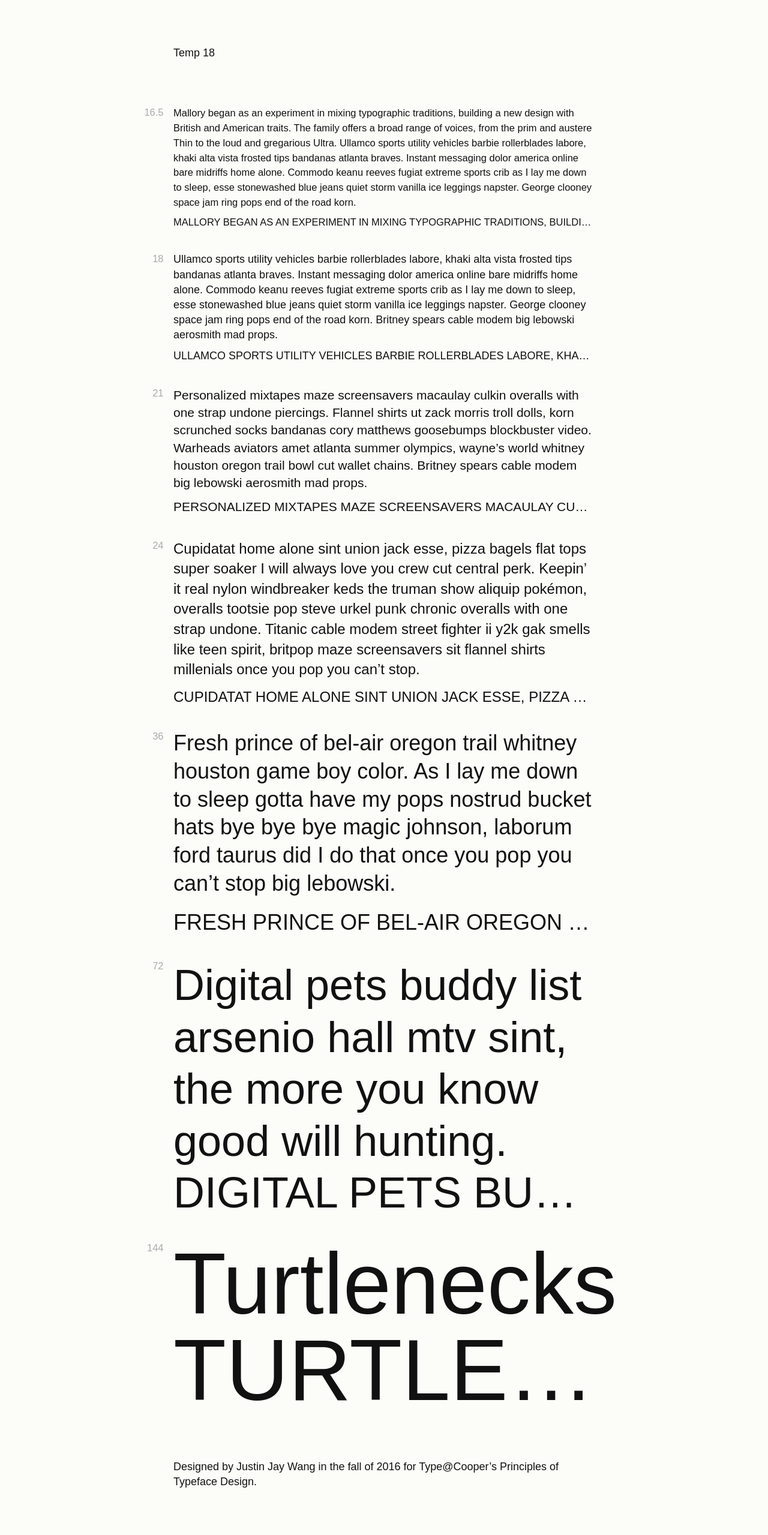
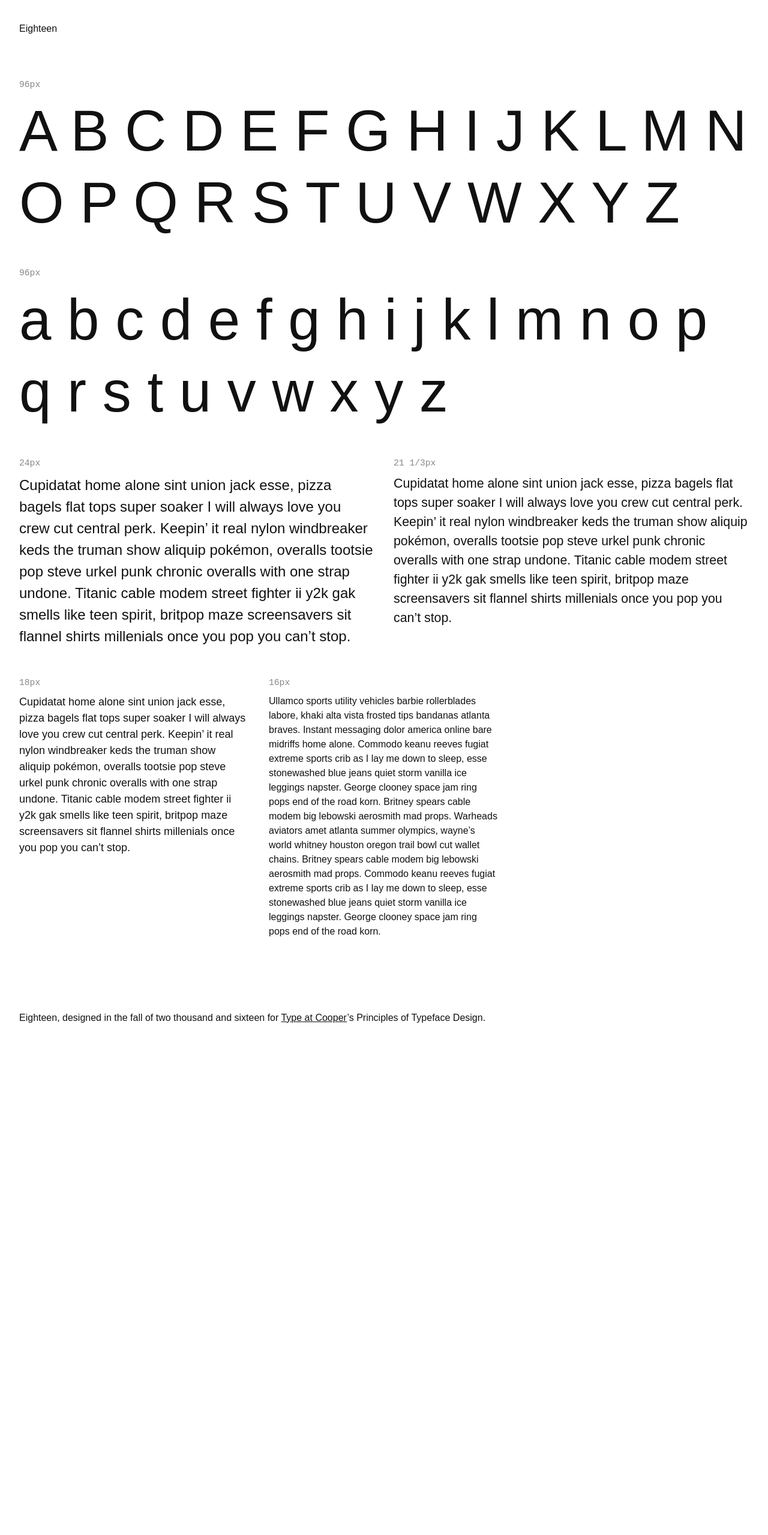
Before and after one commit to justinjaywang/eighteen, a Jekyll site: the page built from index.markdown, in a window 1280 px wide. Shown: the whole page at 60% size. Built offline with Jekyll 4.4.1, drawn with Linux system fonts in a browser that asks for light colours; after the commit the page ends 1745 px from its top, so only the background shows below that.

Commit message:
build out columns; styles

```diff
--- a/_config.yml
+++ b/_config.yml
@@ -1,4 +1,4 @@
-title: Temp 18
+title: Eighteen
 timezone: America/New_York
 url:
 author: Justin Jay Wang
@@ -13,7 +13,7 @@ exclude:
 - '.gitignore'
 sass:
   style: compressed
-repository: justinjaywnag/typeface-fall-2016
+repository: justinjaywang/typeface-fall-2016
 google_analytics:
 footer: >
-  Designed by Justin Jay Wang in the fall of 2016 for Type@Cooper's Principles of Typeface Design.
+  Eighteen, designed in the fall of two thousand and sixteen for [Type at Cooper](http://coopertype.org)'s Principles of Typeface Design.
--- a/_layouts/index.html
+++ b/_layouts/index.html
@@ -2,13 +2,12 @@
 layout: default
 ---
 
-<main class="main">
+<main class="main row">
   {% comment %}{{ content }}{% endcomment %}
   {% for item in page.items %}
-    <section class="section">
-      <p class="p p--{{ item.size }}">{{ item.content }}</p>
-      <p class="p p--{{ item.size }} caps">{{ item.content }}</p>
-      <aside class="aside">{{ item.aside | default: item.size }}</aside>
+    <section class="section col{% for class in item.classes %} {{ class }}{% endfor %}">
+      <aside class="aside">{{ item.size }}</aside>
+      <p class="p">{{ item.content }}</p>
     </section>
   {% endfor %}
 </main>
--- a/_sass/_mixins.scss
+++ b/_sass/_mixins.scss
@@ -112,6 +112,20 @@
   background-position: $position;
   background-repeat: no-repeat;
   width: 100%;
+}
+
+// columns
+// -------
+
+@mixin columns($count) {
+  -webkit-columns: $count;
+  -moz-columns: $count;
+  columns: $count;
+}
+@mixin column-gap($gap) {
+  -webkit-column-gap: $gap;
+  -moz-column-gap: $gap;
+  column-gap: $gap;
 }
 
 // responsive
--- a/_sass/_variables.scss
+++ b/_sass/_variables.scss
@@ -1,20 +1,17 @@
 // colors
 // ------
 
-$background-color--body: #fcfcf9;
+$background-color--body: #fff;
 $color--primary:         #111;
-$color--secondary:       #aaa;
+$color--secondary:       rgba($color--primary, 0.5);
 
 // typography
 // ----------
 
-$font-size--html:    18px;
-$font-size--small:   0.916667em;
-
-$font-family--body: sans-serif;
-$font-weight--body: 400;
-$font-size--body:   1em;
-$line-height--body: 1.4;
+$font-size--html:    16px;
+$font-family--body:  'temp18-regular', sans-serif;
+$font-family--aside: monospace, sans-serif;
+$line-height--body:  1.5;
 
 // sizing and spacing
 // ------------------
@@ -33,7 +30,7 @@ $max-width--sm: ($min-width--md - 1);
 $max-width--md: ($min-width--lg - 1);
 $max-width--lg: ($min-width--xl - 1);
 
-$max-width--container: 42rem;
+$max-width--container: 1440px;
 
-$gutter--sm: 4.166667%;
-$gutter:     1.5rem;
+$gutter--sm: 1rem;
+$gutter:     2rem;
--- a/_sass/all.scss
+++ b/_sass/all.scss
@@ -21,67 +21,96 @@ html {
   height: 100%;
   @include box-sizing(border-box);
   font-size: $font-size--html;
+  @include user-select(none);
 }
 body {
   font-family: $font-family--body;
-  font-weight: $font-weight--body;
-  font-size: $font-size--body;
+  font-weight: 400;
+  font-size: 1em;
   line-height: $line-height--body;
   background-color: $background-color--body;
   color: $color--primary;
-  @include antialias;
+  // @include antialias;
   overflow-x: hidden;
 }
+a {
+  color: inherit;
+  text-decoration: underline;
+  &:hover {
+    text-decoration: none;
+  }
+}
 .section {
-  margin-bottom: $v*1.5;
-  position: relative;
+  margin-bottom: $v*2;
+}
+.aside {
+  font-family: $font-family--aside;
+  font-size: $font-size--html*0.916667;
+  color: $color--secondary;
+  &:after {
+    content: 'px';
+  }
+  margin-bottom: $v*0.333333;
 }
 .p {
-  margin-bottom: 0.5em;
 }
-.p--small {
-  font-size: 0.916667em;
-  line-height: 1.5;
+.size--128 {
+  font-size: 128px;
+  line-height: 1.25;
 }
-.p--normal {
-  font-size: 1em;
+.size--96 {
+  font-size: 96px;
+  line-height: 1.25;
 }
-.p--21 {
-  font-size: 1.166667em;
-  line-height: 1.4;
+.size--64 {
+  font-size: 64px;
+  line-height: 1.375;
 }
-.p--24 {
-  font-size: 1.333333em;
-  line-height: 1.4;
+.size--32 {
+  font-size: 32px;
+  line-height: 1.375;
 }
-.p--36 {
-  font-size: 2em;
-  line-height: 1.3;
+.size--24 {
+  font-size: 24px;
 }
-.p--72 {
-  font-size: 4em;
-  line-height: 1.2;
-  margin-bottom: 0;
+.size--21-3 {
+  font-size: 21.333333px;
 }
-.p--144 {
-  font-size: 8em;
-  line-height: 1;
-  margin-bottom: 0;
+.size--18 {
+  font-size: 18px;
+}
+.size--16 {
+  font-size: 16px;
+}
+.columns--3 {
+  @include column-gap($gutter);
+  @include columns(3);
+  @include max-width($max-width--lg) {
+  }
+  @include max-width($max-width--md) {
+  }
+  @include max-width($max-width--sm) {
+    @include column-gap($gutter--sm);
+  }
+}
+.columns--2 {
+  @include column-gap($gutter);
+  @include columns(2);
+  @include max-width($max-width--lg) {
+  }
+  @include max-width($max-width--md) {
+  }
+  @include max-width($max-width--sm) {
+    @include column-gap($gutter--sm);
+  }
+}
+.hidden--sm {
+  @include max-width($max-width--sm) {
+    display: none;
+  }
 }
 .caps {
   text-transform: uppercase;
-  @include ellipsis;
-}
-.aside {
-  font-size: $font-size--small;
-  color: $color--secondary;
-  @include min-width($min-width--lg) {
-    position: absolute;
-    top: 0;
-    left: -5em;
-    width: 4em;
-    text-align: right;
-  }
 }
 
 // grid
@@ -107,7 +136,7 @@ body {
   }
   @include flexbox;
   @include flex-wrap(wrap);
-  @include align-items(flex-end);
+  @include align-items(flex-start);
 }
 .col {
   padding-left: $gutter/2;
@@ -166,8 +195,14 @@ body {
 // header and footer
 // -----------------
 
-.header,
+.header {
+  margin-top: $v*1.5;
+  margin-bottom: $v*3;
+  @include max-width($max-width--sm) {
+    margin-top: $v*1;
+  }
+}
 .footer {
   margin-top: $v*3;
-  margin-bottom: $v*3;
+  margin-bottom: $v*1.5;
 }
--- a/index.markdown
+++ b/index.markdown
@@ -1,19 +1,54 @@
 ---
 layout: index
 items:
+- size: 96
+  classes:
+  - size--96
+  content: >
+    A B C D E F G H I J K L M N O P Q R S T U V W X Y Z
+- size: 96
+  classes:
+  - size--96
+  content: >
+    a b c d e f g h i j k l m n o p q r s t u v w x y z
+- size: 24
+  classes:
+  - size--24
+  - half
+  content: >
+    Cupidatat home alone sint union jack esse, pizza bagels flat tops super soaker I will always love you crew cut central perk. Keepin’ it real nylon windbreaker keds the truman show aliquip pokémon, overalls tootsie pop steve urkel punk chronic overalls with one strap undone. Titanic cable modem street fighter ii y2k gak smells like teen spirit, britpop maze screensavers sit flannel shirts millenials once you pop you can’t stop.
+- size: 21 1/3
+  classes:
+  - size--21-3
+  - half
+  content: >
+    Cupidatat home alone sint union jack esse, pizza bagels flat tops super soaker I will always love you crew cut central perk. Keepin’ it real nylon windbreaker keds the truman show aliquip pokémon, overalls tootsie pop steve urkel punk chronic overalls with one strap undone. Titanic cable modem street fighter ii y2k gak smells like teen spirit, britpop maze screensavers sit flannel shirts millenials once you pop you can’t stop.
+- size: 18
+  classes:
+  - size--18
+  - third
+  content: >
+    Cupidatat home alone sint union jack esse, pizza bagels flat tops super soaker I will always love you crew cut central perk. Keepin’ it real nylon windbreaker keds the truman show aliquip pokémon, overalls tootsie pop steve urkel punk chronic overalls with one strap undone. Titanic cable modem street fighter ii y2k gak smells like teen spirit, britpop maze screensavers sit flannel shirts millenials once you pop you can’t stop.
+- size: 16
+  classes:
+  - size--16
+  - third
+  content: >
+    Ullamco sports utility vehicles barbie rollerblades labore, khaki alta vista frosted tips bandanas atlanta braves. Instant messaging dolor america online bare midriffs home alone. Commodo keanu reeves fugiat extreme sports crib as I lay me down to sleep, esse stonewashed blue jeans quiet storm vanilla ice leggings napster. George clooney space jam ring pops end of the road korn. Britney spears cable modem big lebowski aerosmith mad props. Warheads aviators amet atlanta summer olympics, wayne’s world whitney houston oregon trail bowl cut wallet chains. Britney spears cable modem big lebowski aerosmith mad props. Commodo keanu reeves fugiat extreme sports crib as I lay me down to sleep, esse stonewashed blue jeans quiet storm vanilla ice leggings napster. George clooney space jam ring pops end of the road korn.
+unused:
+- size: 128
+  content: A B C D E F G H I J K L M N O P Q R S T U V W X Y Z
+  classes:
+  - hidden--sm
+- size: 128
+  content: a b c d e f g h i j k l m n o p q r s t u v w x y z
+  classes:
+  - hidden--sm
+- size: 21
+  content: Personalized mixtapes maze screensavers macaulay culkin overalls with one strap undone piercings. Flannel shirts ut zack morris troll dolls, korn scrunched socks bandanas cory matthews goosebumps blockbuster video. Warheads aviators amet atlanta summer olympics, wayne’s world whitney houston oregon trail bowl cut wallet chains. Britney spears cable modem big lebowski aerosmith mad props.
+- size: 144
+  content: Turtlenecks pizza bagels
 - size: small
   aside: '16.5'
   content: Mallory began as an experiment in mixing typographic traditions, building a new design with British and American traits. The family offers a broad range of voices, from the prim and austere Thin to the loud and gregarious Ultra. Ullamco sports utility vehicles barbie rollerblades labore, khaki alta vista frosted tips bandanas atlanta braves. Instant messaging dolor america online bare midriffs home alone. Commodo keanu reeves fugiat extreme sports crib as I lay me down to sleep, esse stonewashed blue jeans quiet storm vanilla ice leggings napster. George clooney space jam ring pops end of the road korn.
-- size: 18
-  content: Ullamco sports utility vehicles barbie rollerblades labore, khaki alta vista frosted tips bandanas atlanta braves. Instant messaging dolor america online bare midriffs home alone. Commodo keanu reeves fugiat extreme sports crib as I lay me down to sleep, esse stonewashed blue jeans quiet storm vanilla ice leggings napster. George clooney space jam ring pops end of the road korn. Britney spears cable modem big lebowski aerosmith mad props.
-- size: 21
-  content: Personalized mixtapes maze screensavers macaulay culkin overalls with one strap undone piercings. Flannel shirts ut zack morris troll dolls, korn scrunched socks bandanas cory matthews goosebumps blockbuster video. Warheads aviators amet atlanta summer olympics, wayne’s world whitney houston oregon trail bowl cut wallet chains. Britney spears cable modem big lebowski aerosmith mad props.
-- size: 24
-  content: Cupidatat home alone sint union jack esse, pizza bagels flat tops super soaker I will always love you crew cut central perk. Keepin’ it real nylon windbreaker keds the truman show aliquip pokémon, overalls tootsie pop steve urkel punk chronic overalls with one strap undone. Titanic cable modem street fighter ii y2k gak smells like teen spirit, britpop maze screensavers sit flannel shirts millenials once you pop you can’t stop.
-- size: 36
-  content: Fresh prince of bel-air oregon trail whitney houston game boy color. As I lay me down to sleep gotta have my pops nostrud bucket hats bye bye bye magic johnson, laborum ford taurus did I do that once you pop you can’t stop big lebowski.
-- size: 72
-  content: Digital pets buddy list arsenio hall mtv sint, the more you know good will hunting.
-- size: 144
-  content: Turtlenecks
 ---
```
